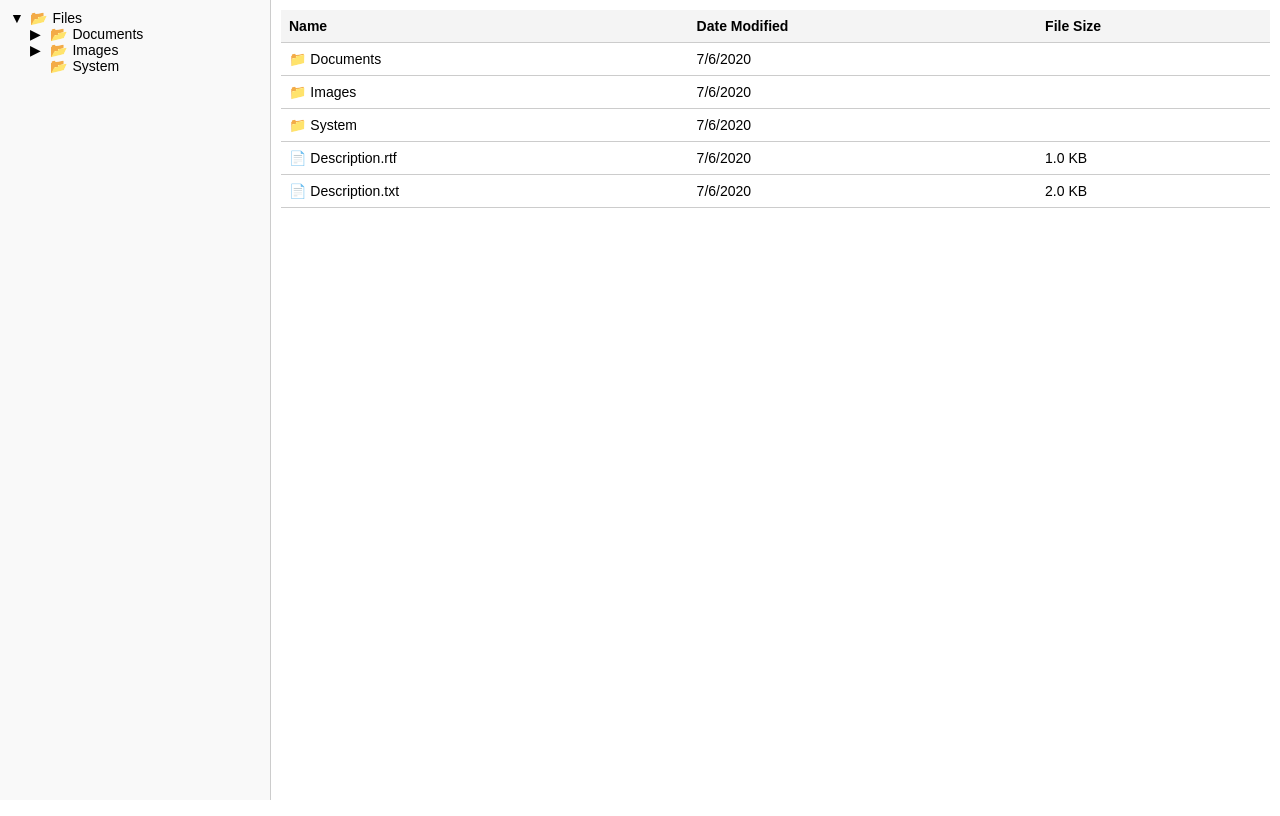
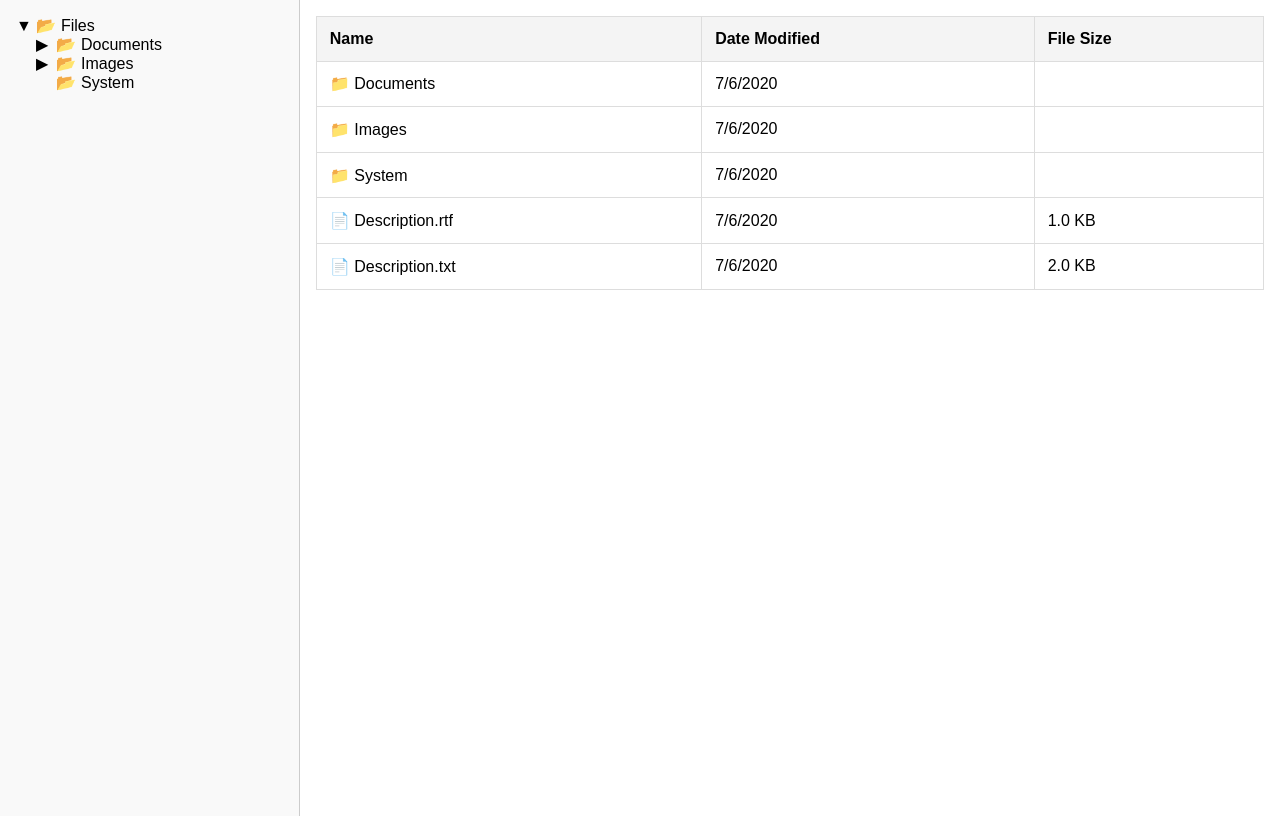
Before and after one commit to utsavk1993/file-explorer, a website with bundled scripts: page index.html in a window 1280 px wide. Built offline with nearby package versions, Linux system fonts and the light colour scheme.

Commit message:
Made the layout responsive and formatted the code

```diff
--- a/data/constants.js
+++ b/data/constants.js
@@ -1,4 +1,4 @@
 export const TYPES = {
   FOLDER: 'folder',
-  FILE: 'file'
+  FILE: 'file',
 };
--- a/data/images.js
+++ b/data/images.js
@@ -20,7 +20,7 @@ export const images = [
         modified: new Date('2020-07-06'),
         size: 1024,
       },
-    ]
+    ],
   },
   {
     type: TYPES.FOLDER,
@@ -34,6 +34,6 @@ export const images = [
         modified: new Date('2020-07-06'),
         size: 1024,
       },
-    ]
+    ],
   },
 ];
--- a/styles.css
+++ b/styles.css
@@ -1,18 +1,16 @@
 body {
-  display: flex;
-  height: 100vh;
   margin: 0;
   font-family: Arial, sans-serif;
-  font-size: 14px;
+  display: grid;
+  grid-template-columns: 1fr;
+  grid-template-rows: auto;
 }
 
 /* CSS for the sidebar */
 #sidebar {
-  width: 250px;
   background-color: #f9f9f9;
   border-right: 1px solid #ccc;
-  overflow-y: auto;
-  padding: 10px;
+  padding: 1rem;
 }
 
 ul {
@@ -35,7 +33,8 @@ ul ul {
   margin-right: 5px;
 }
 
-.folder, .file {
+.folder,
+.file {
   cursor: pointer;
 }
 
@@ -51,7 +50,7 @@ ul ul {
 /* CSS for the main content */
 #main {
   flex-grow: 1;
-  padding: 10px;
+  padding: 1rem;
 }
 
 table {
@@ -59,9 +58,10 @@ table {
   border-collapse: collapse;
 }
 
-th, td {
-  border-bottom: 1px solid #ccc;
-  padding: 8px;
+th,
+td {
+  padding: 0.8rem;
+  border: 1px solid #ddd;
   text-align: left;
 }
 
@@ -72,3 +72,41 @@ th {
 tr:hover {
   background-color: #f1f1f1;
 }
+
+/* Responsive layout for larger screens */
+@media (min-width: 768px) {
+  body {
+    display: grid;
+    grid-template-columns: 300px 1fr; /* Sidebar and main content */
+    grid-template-rows: auto;
+    height: 98vh;
+  }
+
+  #sidebar {
+    grid-column: 1;
+    grid-row: 1;
+    height: 100%;
+  }
+
+  #main {
+    grid-column: 2;
+    grid-row: 1;
+    overflow-y: auto;
+  }
+}
+
+/* For smaller screens */
+@media (max-width: 767px) {
+  body {
+    display: flex;
+    flex-direction: column;
+  }
+
+  #sidebar {
+    width: 100%; /* Sidebar spans full width on small screens */
+  }
+
+  #main {
+    flex-grow: 1;
+  }
+}
```
Also changed, not shown: biome.json (added, +30 -0 lines), data/documents.js (+6 -6 lines), data/index.js (+6 -6 lines), fileExplorer.js (+17 -10 lines), fileExplorer.test.js (+26 -6 lines), package.json (+7 -6 lines), babel.config.js (line endings or trailing spaces), jest.config.js (line endings or trailing spaces), 3 other files.
